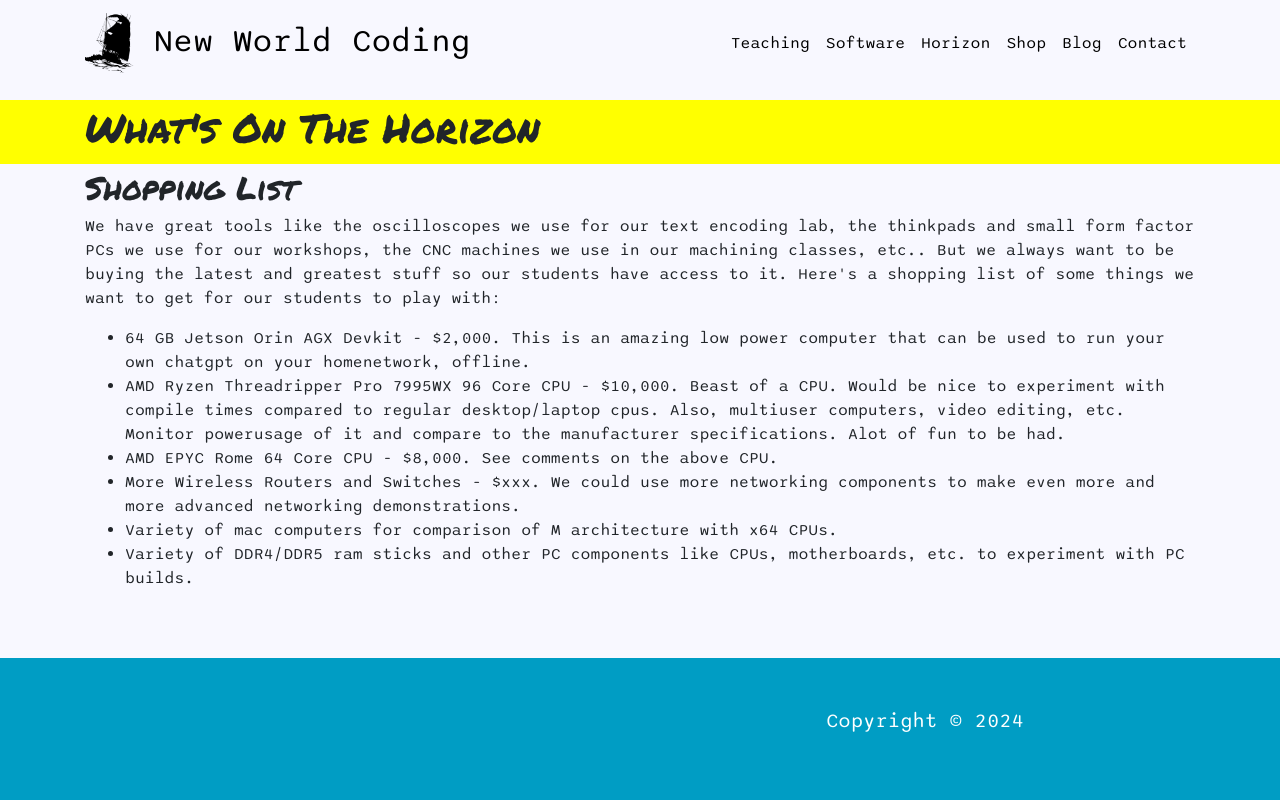
After one commit to melvyniandrag/NewWorldCodingWebsite, a Django app: page /horizon in a window 1280 px wide. The commit adds this page. Run offline with Django 4.2, Linux system fonts and the light colour scheme; some libraries are stand-ins or nearby versions.

Commit message:
added more stuff

```diff
--- a/main/mainapp/templates/mainapp/base.html
+++ b/main/mainapp/templates/mainapp/base.html
@@ -35,22 +35,22 @@
         <div class="collapse navbar-collapse" id="navbarCollapse">
           <ul class="navbar-nav ml-auto navbar-right">
             <li class="nav-item ml-auto">
-              <a href="/" class="nav-link">Home</a>
+              <a href="/teaching" class="nav-link">Teaching</a>
             </li>
             <li class="nav-item ml-auto">
-              <a href="/" class="nav-link">Teaching</a>
+              <a href="/comingsoon" class="nav-link">Software</a>
             </li>
             <li class="nav-item ml-auto">
-              <a href="/" class="nav-link">Software</a>
+              <a href="/horizon" class="nav-link">Horizon</a>
             </li>
             <li class="nav-item ml-auto">
-              <a href="/" class="nav-link">Goals</a>
+              <a href="/comingsoon" class="nav-link">Shop</a>
             </li>
             <li class="nav-item ml-auto">
-              <a href="/" class="nav-link">Blog</a>
+              <a href="/comingsoon" class="nav-link">Blog</a>
             </li>
             <li class="nav-item ml-auto">
-              <a href="/" class="nav-link">Contact</a>
+              <a href="/comingsoon" class="nav-link">Contact</a>
             </li>
           </ul>
         </div>
--- /dev/null
+++ b/main/mainapp/templates/mainapp/horizon_view.html
@@ -0,0 +1,41 @@
+{% extends "mainapp/base.html" %}
+
+{% block content %}
+
+{% load static %}
+
+
+<section class="py-1 header-section">
+    <div class="container">
+        <div class="row">
+            <div class="col">
+                <h1>What's On The Horizon</h1>
+            </div>
+        </div>
+    </div>
+</section>
+
+<section class="py-1">
+    <div class="container">
+        <div class="row">
+            <div class="col">
+                <h2> Shopping List </h2>
+                <p>
+                    We have great tools like the oscilloscopes we use for our text encoding lab, the thinkpads and small form factor PCs we use for our workshops, the CNC machines we use in our machining classes, etc.. But we always want to be buying the latest and greatest stuff so our students have access to it. Here's a shopping list of some things we want to get for our students to play with:
+                </p>
+                <ul>
+                    <li>64 GB Jetson Orin AGX Devkit - $2,000. This is an amazing low power computer that can be used to run your own chatgpt on your homenetwork, offline.</li>
+                    <li>AMD Ryzen Threadripper Pro 7995WX 96 Core CPU - $10,000. Beast of a CPU. Would be nice to experiment with compile times compared to regular desktop/laptop cpus. Also, multiuser computers, video editing, etc. Monitor powerusage of it and compare to the manufacturer specifications. Alot of fun to be had.</li>
+                    <li>AMD EPYC Rome 64 Core CPU - $8,000. See comments on the above CPU.</li>
+                    <li>More Wireless Routers and Switches - $xxx. We could use more networking components to make even more and more advanced networking demonstrations. </li>
+                    <li>Variety of mac computers for comparison of M architecture with x64 CPUs. </li>
+                    <li>Variety of DDR4/DDR5 ram sticks and other PC components like CPUs, motherboards, etc. to experiment with PC builds. </li>
+                </ul>
+            </div>
+        </div>
+    </div>
+</section>
+
+
+
+{% endblock content %}
--- a/main/mainapp/urls.py
+++ b/main/mainapp/urls.py
@@ -5,7 +5,14 @@ from . import views
 urlpatterns = [
     path("", views.home_view, name="home_view"),
     path("comingsoon", views.coming_soon_view, name="coming_soon_view"),
+    path("teaching", views.teaching_view, name="teaching_view"),
+    path("horizon", views.horizon_view, name="horizon_view"),
     path("workshops/webdevelopment", views.workshop_webdevelopment_detail_view, name="workshop_webdevelopment_detail_view"),
+    path("workshops/textencodings", views.workshop_textencoding_detail_view, name="workshop_textencoding_detail_view"),
+    path("workshops/arduinorobot", views.workshop_arduinorobot_detail_view, name="workshop_arduinorobot_detail_view"),
+    path("workshops/gameboy", views.workshop_gameboy_detail_view, name="workshop_gameboy_detail_view"),
+    path("workshops/introtokotlin", views.workshop_introtokotlin_detail_view, name="workshop_introtokotlin_detail_view"),
+    path("workshops/introtolinux", views.workshop_introtolinux_detail_view, name="workshop_introtolinux_detail_view"),
     path("create", views.create_view, name="create_view"),
     path("list", views.list_view, name="list_view"),
 ]
--- a/main/mainapp/views.py
+++ b/main/mainapp/views.py
@@ -13,10 +13,44 @@ def coming_soon_view(request):
     context ={}
     return render(request, "mainapp/coming_soon_view.html", context)
 
+def teaching_view(request):
+    context ={}
+    return render(request, "mainapp/teaching_view.html", context)
+
+
+def horizon_view(request):
+    context ={}
+    return render(request, "mainapp/horizon_view.html", context)
+
 
 def workshop_webdevelopment_detail_view(request):
     context ={}
     return render(request, "mainapp/workshop_webdevelopment_detail_view.html", context)
+
+
+def workshop_textencoding_detail_view(request):
+    context ={}
+    return render(request, "mainapp/coming_soon_view.html", context)
+
+
+def workshop_arduinorobot_detail_view(request):
+    context ={}
+    return render(request, "mainapp/coming_soon_view.html", context)
+
+
+def workshop_gameboy_detail_view(request):
+    context ={}
+    return render(request, "mainapp/coming_soon_view.html", context)
+
+
+def workshop_introtokotlin_detail_view(request):
+    context ={}
+    return render(request, "mainapp/coming_soon_view.html", context)
+
+
+def workshop_introtolinux_detail_view(request):
+    context ={}
+    return render(request, "mainapp/coming_soon_view.html", context)
 
 
 def list_view(request):
```
Also changed, not shown: main/mainapp/templates/mainapp/home_view.html (+1 -16 lines), main/mainapp/templates/mainapp/teaching_view.html (added, +98 -0 lines).
